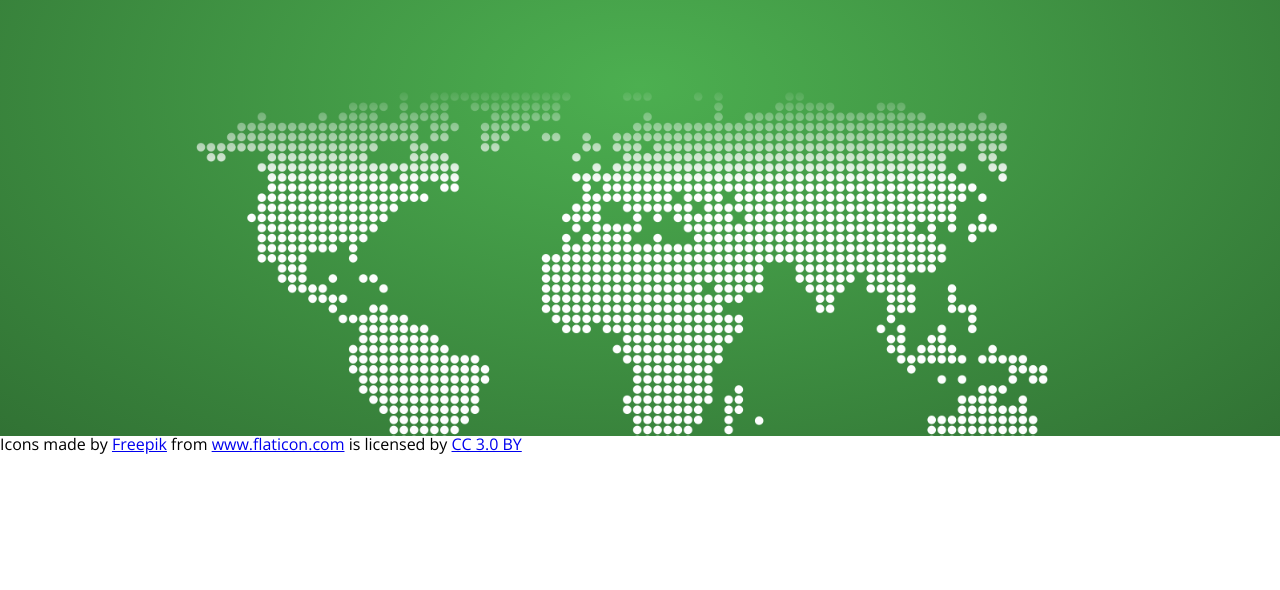
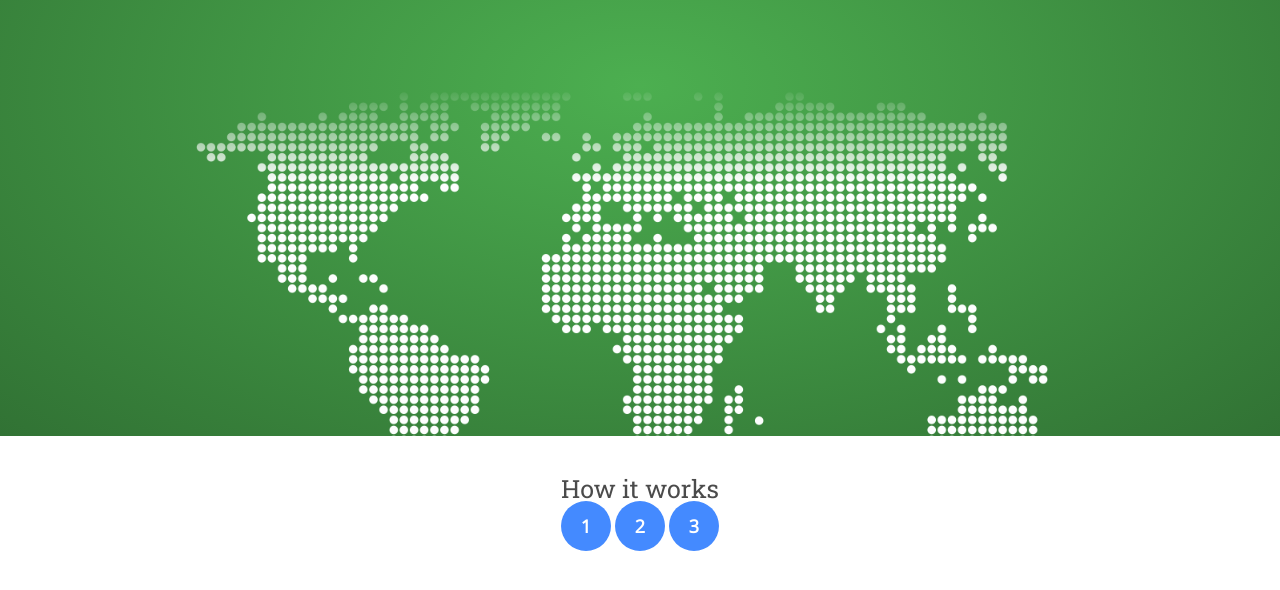
Before and after one commit to MikeC1995/LanguagePearLandingPage, a website: page index.html in a window 1280 px wide. Shown: the part 264-854 px from the top of the page. Before the commit the page ends 800 px from the top, so only its background shows below. Drawn offline with nearby package versions, Linux system fonts and the light colour scheme; some packages are replaced by stand-ins of ours; a web font is replaced by a local one.

Commit message:
started implementing steps

```diff
--- /dev/null
+++ b/app/components/how-it-works/how-it-works.html
@@ -0,0 +1,2 @@
+<h1 id="title">How it works</h1>
+<steps></steps>
--- /dev/null
+++ b/app/components/how-it-works/steps/steps.controller.js
@@ -0,0 +1,6 @@
+'use strict';
+
+var app = angular.module('app');
+app.controller('stepsController', ['$scope', function($scope) {
+
+}]);
--- /dev/null
+++ b/app/components/how-it-works/steps/steps.directive.js
@@ -0,0 +1,14 @@
+'use strict';
+
+var app = angular.module('app');
+app.directive('steps', function() {
+  return {
+      restrict: 'E',
+      replace: 'true',
+      templateUrl: '/app/components/how-it-works/steps/steps.html',
+      controller: 'stepsController',
+      scope: {},
+      link: function(scope, elem, attrs) {
+      }
+  };
+});
--- /dev/null
+++ b/app/components/how-it-works/steps/steps.html
@@ -0,0 +1,13 @@
+<div id="steps">
+  <div class="circle">
+    <span>1</span>
+  </div>
+  <div class="circle">
+    <span>2</span>
+  </div>
+  <div class="circle">
+    <span>3</span>
+  </div>
+  <div class="connector"></div>
+  <div class="connector"></div>
+</div>
--- a/assets/styles/less/app.less
+++ b/assets/styles/less/app.less
@@ -4,3 +4,4 @@
 
 // COMPONENTS
 @import "big-header.less";
+@import 'steps.less';
--- a/assets/styles/less/core.less
+++ b/assets/styles/less/core.less
@@ -3,5 +3,17 @@ html, body {
   height: 100%;
   padding: 0;
   margin: 0;
-  font-family:"Open Sans", sans-serif;
 }
+
+h1 {
+  font-family: 'Roboto Slab', serif;
+  font-size: 25px;
+  opacity: 0.7;
+  text-align: center;
+}
+
+.section {
+  padding: 40px 0;
+  width: 80%;
+  margin: auto;
+}
--- a/assets/styles/less/mixins/colours.less
+++ b/assets/styles/less/mixins/colours.less
@@ -1,3 +1,4 @@
 @primary: #4CAF50;
 @primary-dark: #388E3C;
 @radial-dark: #317234;
+@accent: #448aff;
--- /dev/null
+++ b/assets/styles/less/steps.less
@@ -0,0 +1,25 @@
+#steps {
+  width: 80%;
+  margin: auto;
+  text-align: center;
+
+  .circle {
+    display: inline-block;
+    position: relative;
+    width: 50px;
+    height: 50px;
+    background-color: @accent;
+    border-radius: 50%;
+
+    span {
+      position: absolute;
+      top: 50%;
+      left: 50%;
+      transform: translate(-50%, -50%);
+      font-family: 'Open Sans', sans-serif;
+      font-size: 18px;
+      font-weight: 600;
+      color: #fff;
+    }
+  }
+}
--- a/index.html
+++ b/index.html
@@ -19,8 +19,8 @@
     <!-- Droid Serif -->
     <link href='https://fonts.googleapis.com/css?family=Droid+Serif' rel='stylesheet' type='text/css'>
     <link href='https://fonts.googleapis.com/css?family=Droid+Serif:400italic' rel='stylesheet' type='text/css'>
-    <!-- Oleo Script Swash Caps -->
-    <link href='https://fonts.googleapis.com/css?family=Oleo+Script+Swash+Caps' rel='stylesheet' type='text/css'>
+    <!-- Roboto Slab -->
+    <link href='https://fonts.googleapis.com/css?family=Roboto+Slab' rel='stylesheet' type='text/css'>
 
     <!-- STYLES -->
     <link rel="stylesheet" href="/assets/styles/css/app.css">
@@ -29,13 +29,17 @@
   <body ng-app="app" ng-controller="appController">
     <!--<nav-bar></nav-bar>-->
     <div id="big-header" ng-include="'/app/components/big-header.html'"></div>
-
+    <div id="how-it-works" class="section" ng-include="'/app/components/how-it-works/how-it-works.html'"></div>
+    <!--
     <div>Icons made by <a href="http://www.freepik.com" title="Freepik">Freepik</a> from <a href="http://www.flaticon.com" title="Flaticon">www.flaticon.com</a> is licensed by <a href="http://creativecommons.org/licenses/by/3.0/" title="Creative Commons BY 3.0" target="_blank">CC 3.0 BY</a></div>
+    -->
     <!-- Dependencies -->
     <script src="/node_modules/angular/angular.min.js"></script>
     <script src="/node_modules/angular-ui-router/release/angular-ui-router.min.js"></script>
 
     <!-- ROOT -->
     <script src="/app/app.js"></script>
+    <script src="/app/components/how-it-works/steps/steps.controller.js"></script>
+    <script src="/app/components/how-it-works/steps/steps.directive.js"></script>
   </body>
 </html>
```
Also changed, not shown: assets/styles/css/app.css, assets/styles/less/how-it-works.less (added).
